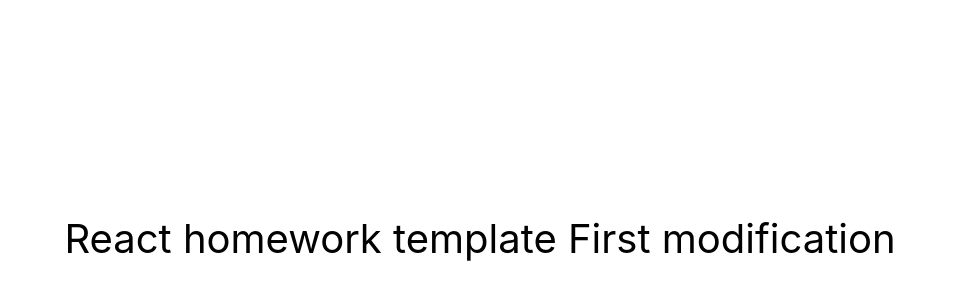
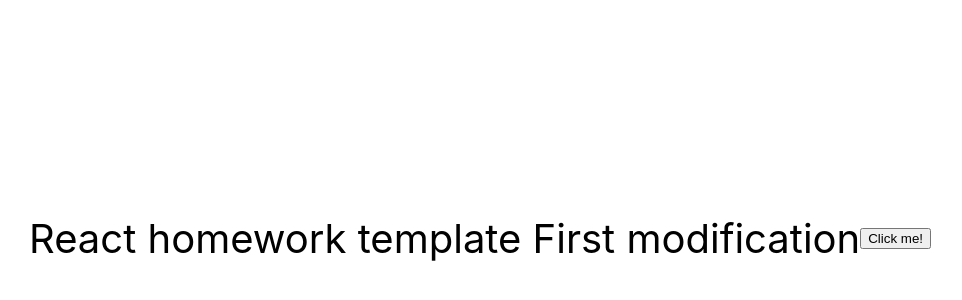
Before and after one commit to BobliHH/goit-react-hw-01-components, a React (Create React App) app: page / in a window 1280 px wide. Shown: the part 162-462 px from the top of the page, without its empty margins (160-1122 px from the left). Built offline with nearby package versions, Linux system fonts and the light colour scheme.

Commit message:
changed imports

```diff
--- a/src/components/App.jsx
+++ b/src/components/App.jsx
@@ -7,11 +7,11 @@ export const App = () => {
         justifyContent: 'center',
         alignItems: 'center',
         fontSize: 40,
-        color: '#010101'
+        color: '#010101',
       }}
     >
-      React homework template
-      First modification
+      React homework template First modification
+      <button onClick={event => console.log(event)}>Click me!</button>
     </div>
   );
 };
--- a/src/components/Friends/FriendList.jsx
+++ b/src/components/Friends/FriendList.jsx
@@ -1,5 +1,5 @@
 import PropTypes from 'prop-types';
 
-import friends from 'components/Friends/friends.json';
+import friends from './friends.json';
 
 <FriendList friends={friends} />;
--- a/src/components/Profile/Profile.jsx
+++ b/src/components/Profile/Profile.jsx
@@ -1,7 +1,7 @@
 import PropTypes from 'prop-types';
+import user from './user.json';
 
-import user from 'user.json';
-
+export { Profile };
 <Profile
   username={user.username}
   tag={user.tag}
--- a/src/components/Statistics/Statistics.jsx
+++ b/src/components/Statistics/Statistics.jsx
@@ -1,6 +1,6 @@
 import PropTypes from 'prop-types';
 
-import data from 'components/data.json';
+import data from './data.json';
 
 <>
   <Statistics title="Upload stats" stats={data} />
--- a/src/components/Transactions/TransactionHistory.jsx
+++ b/src/components/Transactions/TransactionHistory.jsx
@@ -1,5 +1,5 @@
 import PropTypes from 'prop-types';
 
-import transactions from 'components/transactions.json';
+import transactions from './transactions.json';
 
 <TransactionHistory items={transactions} />;
```
